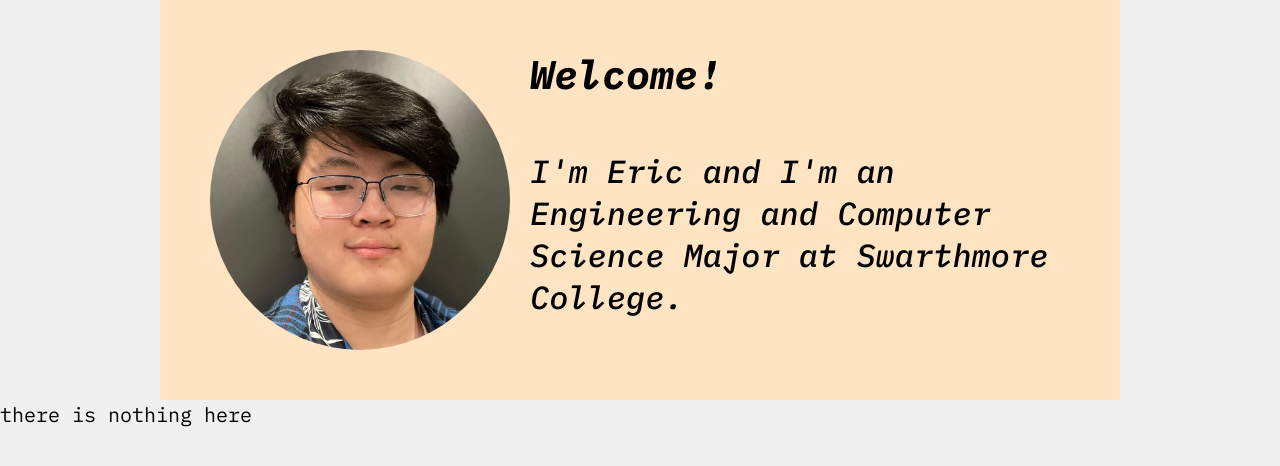
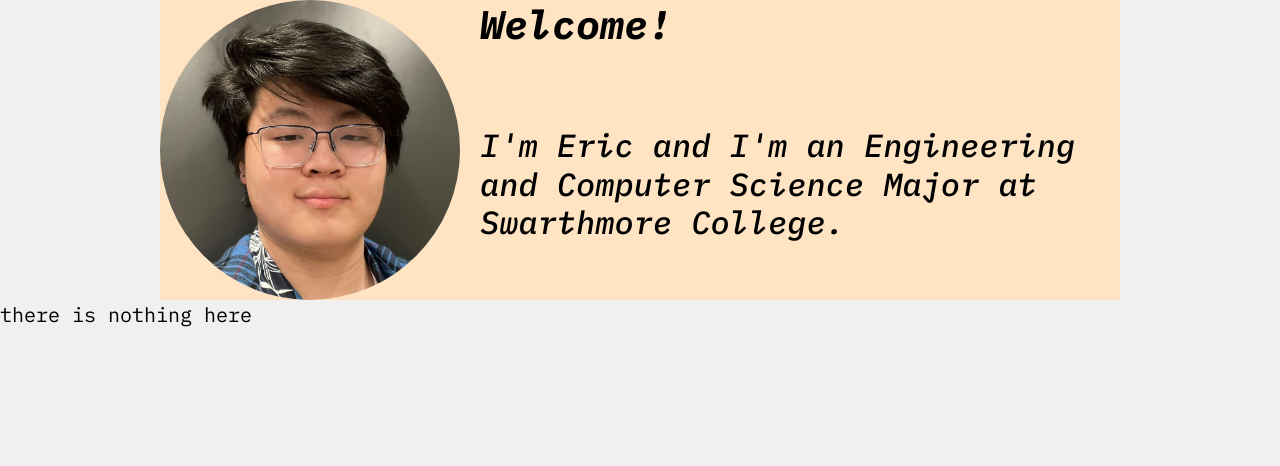
Before and after one commit to ericjchen/ericjchen.github.io, a plain HTML site: page index.html in a window 1280 px wide. Drawn offline with nearby package versions, Linux system fonts and the light colour scheme.

Commit message:
adjustments to title card

```diff
--- a/styles.css
+++ b/styles.css
@@ -98,20 +98,17 @@
 .item1
 {
     grid-area: headshot;
+    text-align: center;
 }
 .item2
 {
     grid-area: header;
     font-family: IBMPlexMonoBoldItalic;
-    vertical-align: middle;
 }
 .item3
 {
     grid-area: intro;
     font-family: IBMPlexMonoMediumItalic;
-    line-height: normal;
-    display: inline-block;
-    vertical-align: middle;
 }
 
 .title-card
@@ -121,6 +118,5 @@
         'headshot header'
         'headshot intro' ;
     gap: 20px;
-    padding: 50px;
     background-color: bisque;
 }
```
